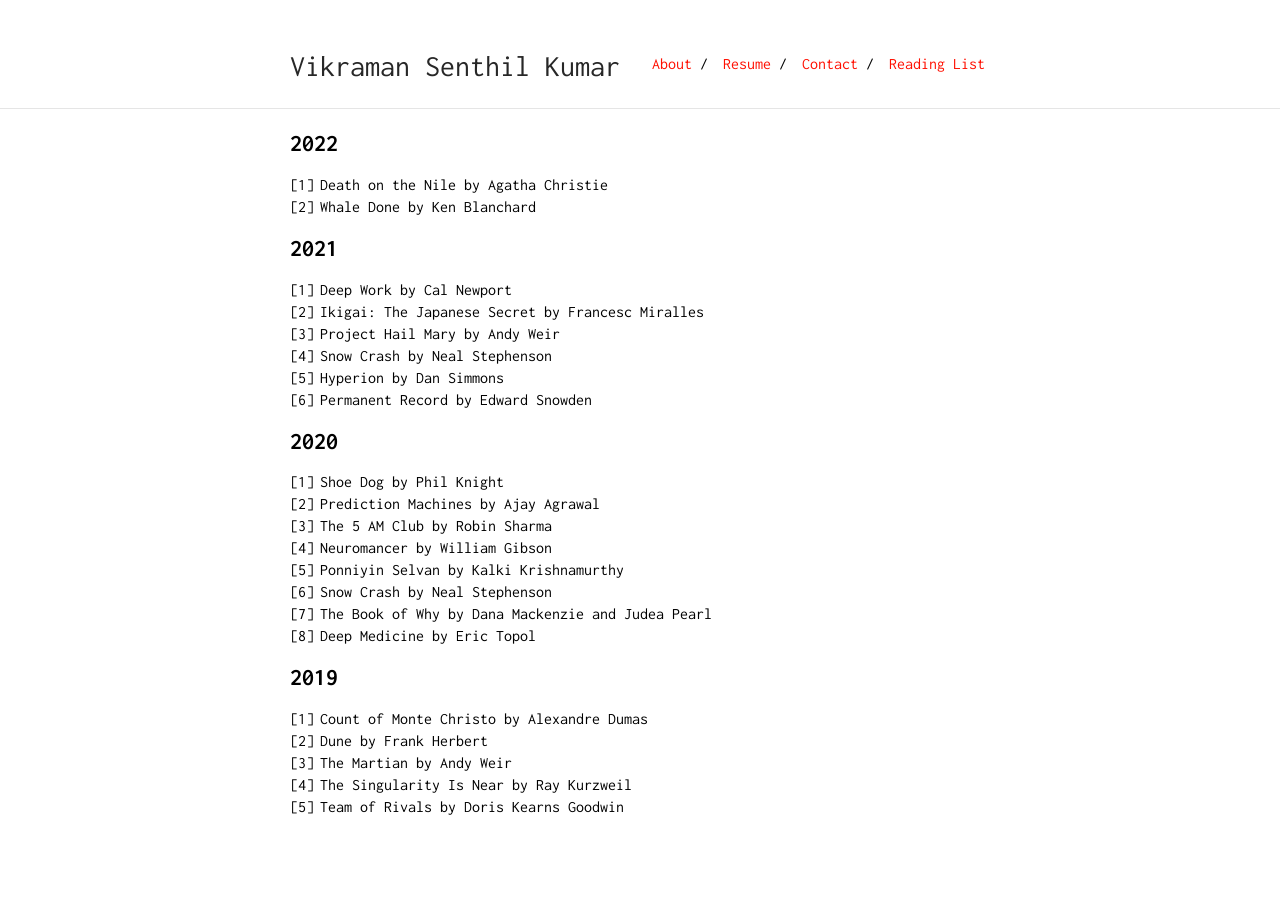
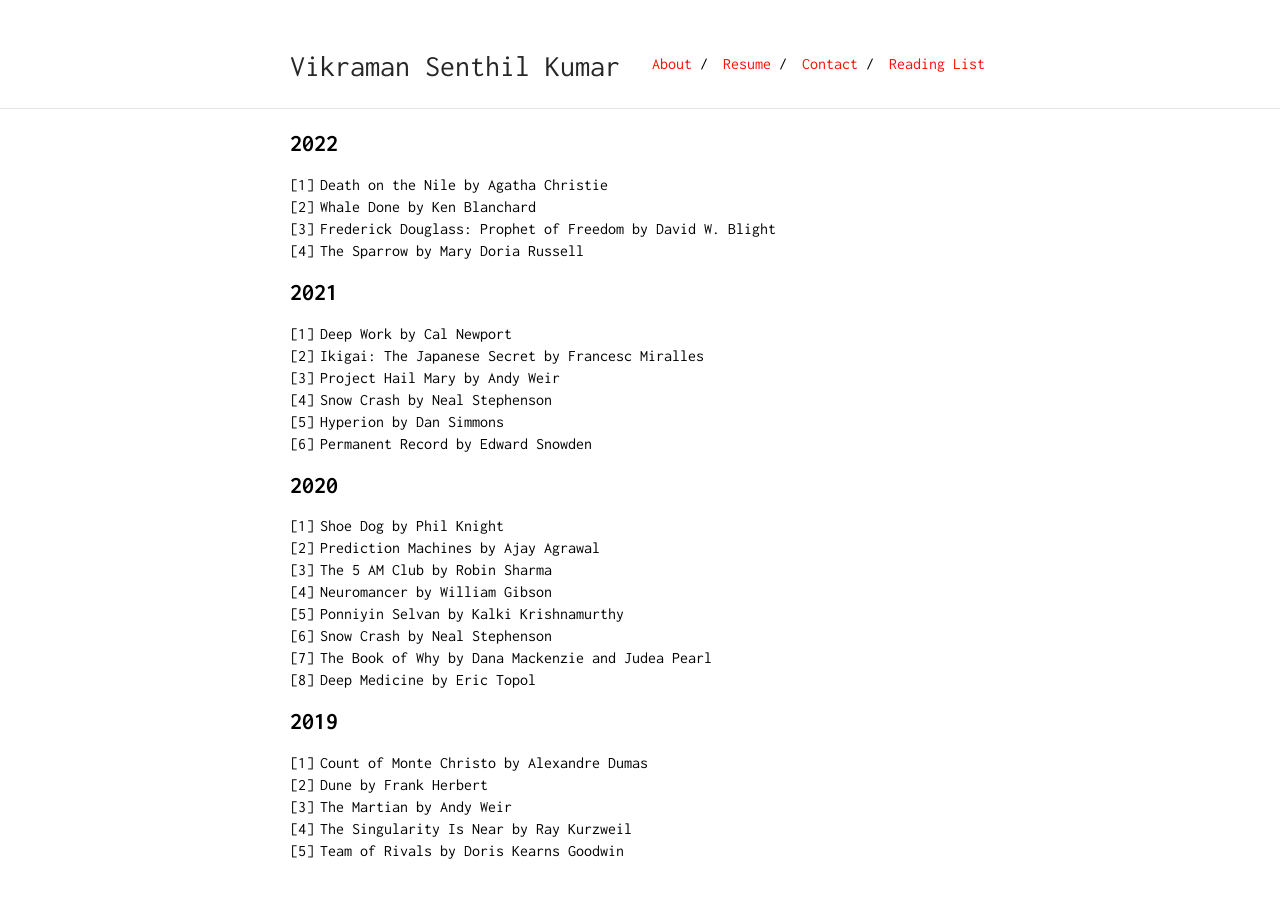
Before and after one commit to Vikramansen/vikramansen.github.io, a Jekyll site: the page built from books.md, in a window 1280 px wide. Built offline with Jekyll 4.4.1, drawn with Linux system fonts in a browser that asks for light colours; our own code applies the rules of GitHub Pages for plain Markdown files.

Commit message:
Update books.md

```diff
--- a/books.md
+++ b/books.md
@@ -5,6 +5,9 @@ layout: default
 
 1. Death on the Nile by Agatha Christie
 2. Whale Done by Ken Blanchard
+3. Frederick Douglass: Prophet of Freedom by David W. Blight
+4. The Sparrow by Mary Doria Russell
+
 
 ## 2021
 
```
